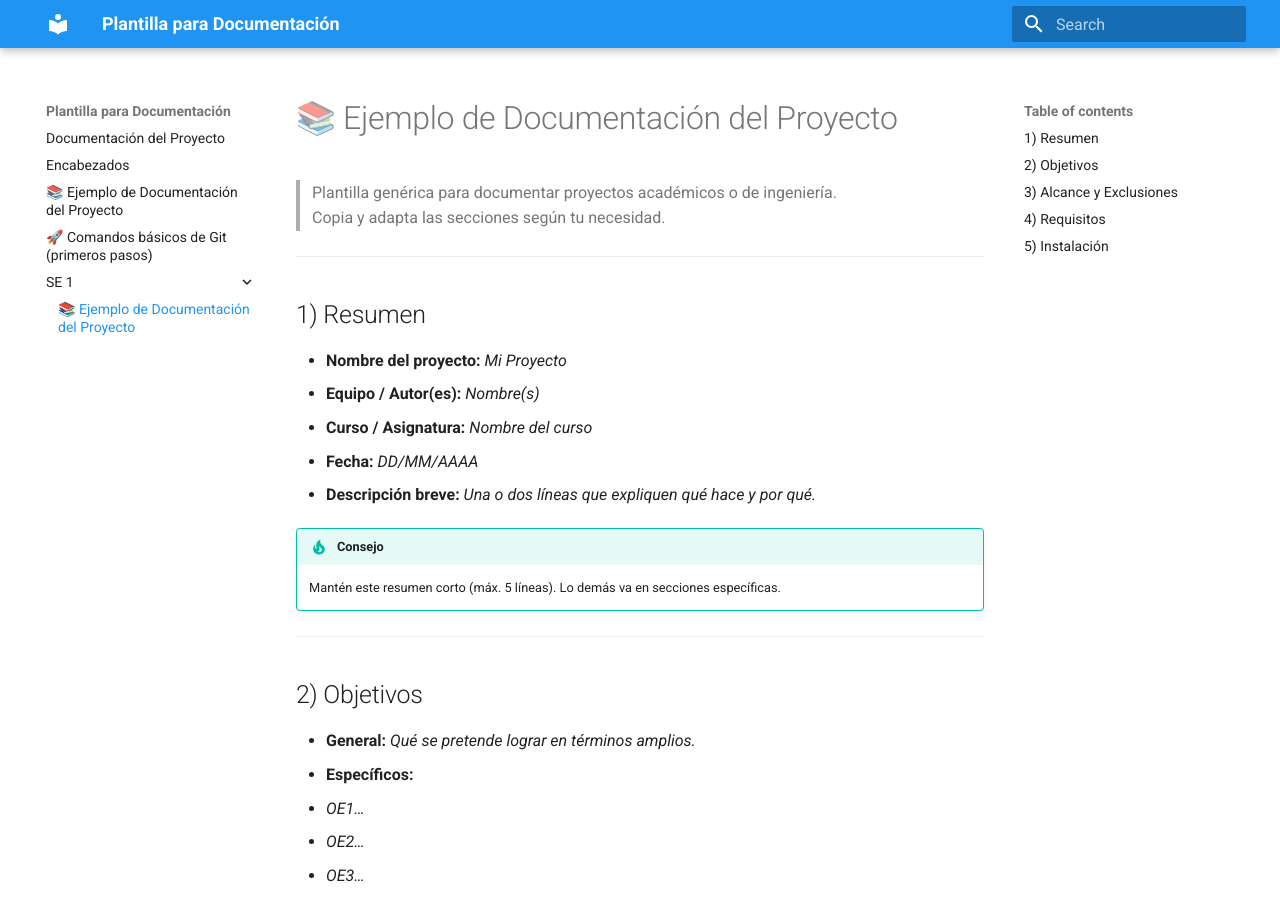
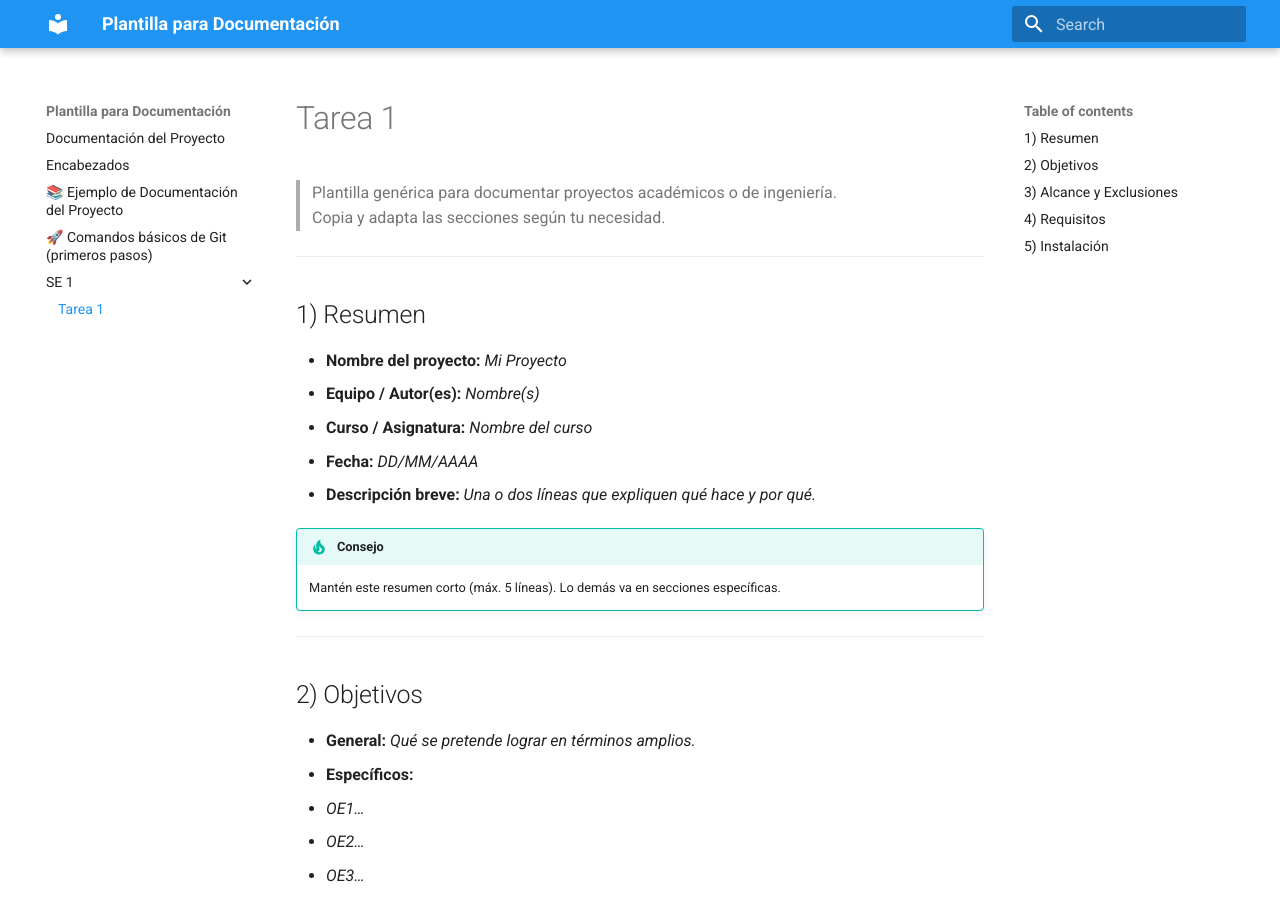
Before and after one commit to dannaags/my_docs, an MkDocs documentation site: the page built from docs/SE_1/Tarea1.md, in a window 1280 px wide and 900 px high. Built offline with MkDocs 1.6.1 and Material for MkDocs 9.7.7, drawn with Linux system fonts in a browser that asks for light colours.

Commit message:
cambiotarea

```diff
--- a/docs/SE_1/Tarea1.md
+++ b/docs/SE_1/Tarea1.md
@@ -1,4 +1,4 @@
-# 📚 Ejemplo de Documentación del Proyecto
+# Tarea 1
 
 > Plantilla genérica para documentar proyectos académicos o de ingeniería.
 > Copia y adapta las secciones según tu necesidad.
```
